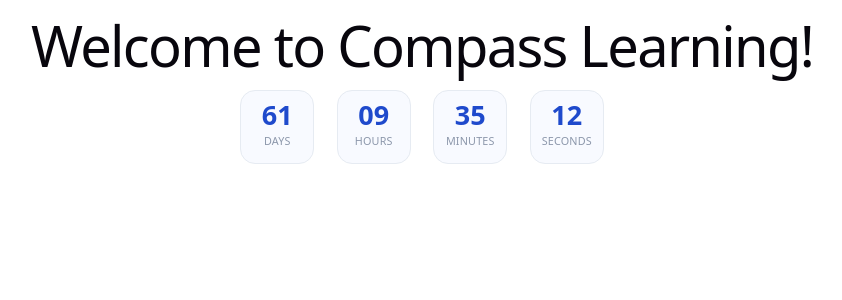
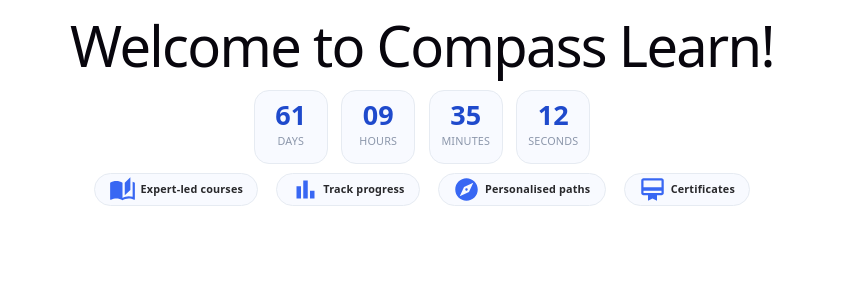
Before and after one commit to ananyaj1515/website, a React (Vite) app: page / in a window 1280 px wide. Shown: the top 300 px of the page, without its empty margins (218-1060 px from the left). Built offline with nearby package versions, Linux system fonts and the light colour scheme.

Commit message:
Add and design card component

```diff
--- /dev/null
+++ b/src/components/Card.tsx
@@ -0,0 +1,13 @@
+import type { SvgIconComponent } from '@mui/icons-material';
+import '../css/Card.css';
+
+function Card({Icon, title}: {Icon: SvgIconComponent; title: string}) {
+    return (
+        <div className="card-container">
+            <Icon className="card-icon" />
+            <div className="card-title">{title}</div>
+        </div>
+    )
+}
+
+export default Card;
--- /dev/null
+++ b/src/css/Card.css
@@ -0,0 +1,23 @@
+.card-container {
+    display: inline-flex;
+    padding: 0.1em 0.8em;
+    background: rgb(248, 250, 270);
+    border: 1px solid #e6ebf2;
+    border-radius: 25px;
+    justify-content: center;
+    align-items: center;
+    flex-direction: row;
+    gap: 0.25rem;
+    margin: 0.5em;
+}
+
+.card-icon {
+    font-size: 0.40em;
+    color: #3867f3;
+}
+
+.card-title {
+    font-size: 0.60em;
+    font-weight: 700;
+    color: #28282b;
+}
--- a/src/css/CustomCountdown.css
+++ b/src/css/CustomCountdown.css
@@ -1,6 +1,6 @@
 .countdown-container {
     display: flex;
-    gap: 1.25em;
+    gap: 0.75rem;
     justify-content: center;
     flex-wrap: wrap;
 }
--- a/src/pages/Home.tsx
+++ b/src/pages/Home.tsx
@@ -1,10 +1,25 @@
+import Card from "../components/Card";
 import CustomCountdown from "../components/CustomCountdown";
+import AutoStoriesIcon from '@mui/icons-material/AutoStories';
+import BarChartIcon from '@mui/icons-material/BarChart';
+import ExploreIcon from '@mui/icons-material/Explore';
+import CardMembershipIcon from '@mui/icons-material/CardMembership';
+
+const cards = [
+    {id: 1, Icon: AutoStoriesIcon, title: "Expert-led courses"},
+    {id: 2, Icon: BarChartIcon, title: "Track progress"},
+    {id: 3, Icon: ExploreIcon, title: "Personalised paths"},
+    {id: 4, Icon: CardMembershipIcon, title: "Certificates"}
+]
 
 function Home() {
     return (
        <div>
-            <h1>Welcome to Compass Learning!</h1>
+            <h1>Welcome to Compass Learn!</h1>
             <CustomCountdown />
+            {cards.map(({id, Icon, title}) => (
+                <Card key={id} Icon={Icon} title={title} />
+            ))}
        </div>
     )
 }
```
Also changed, not shown: package.json (+7 -1 lines), 1 other file (tests, documents, lock files or other folders).
